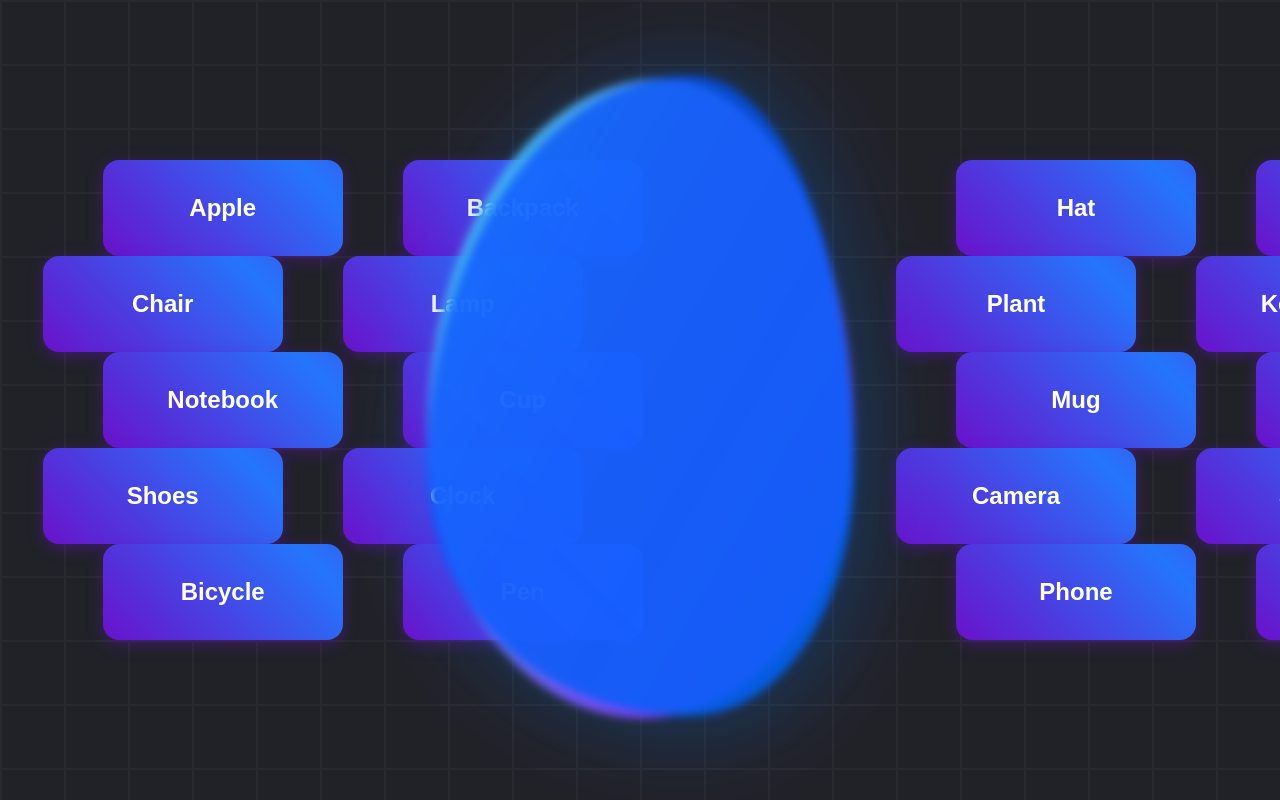
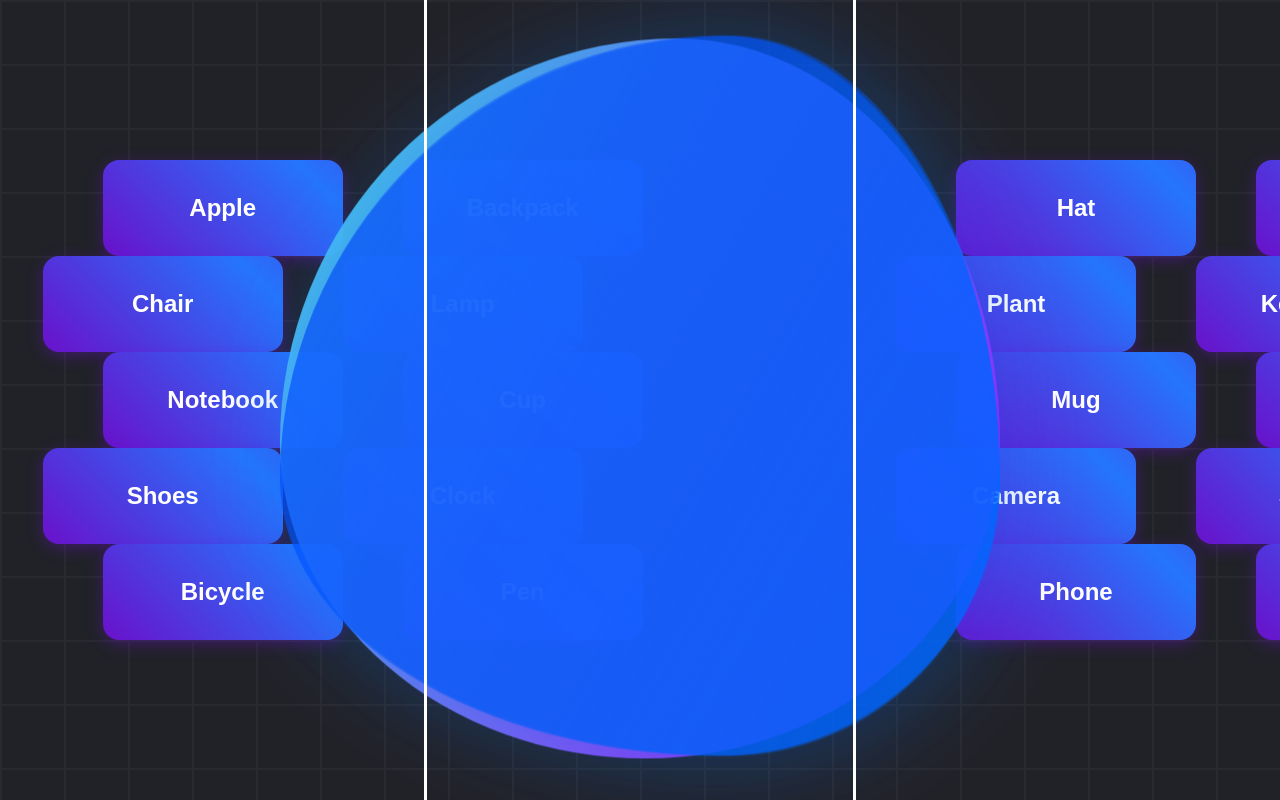
Before and after one commit to tushar-droid/frontend-prot, a React (Vite) app: page / in a window 1280 px wide. Built offline with nearby package versions, Linux system fonts and the light colour scheme.

Commit message:
fixed transition for elements coming outside dropped zone.

```diff
--- a/src/components/blob/Blob.jsx
+++ b/src/components/blob/Blob.jsx
@@ -6,9 +6,13 @@ const Blob = (props) => {
   const { isOver, setNodeRef } = useDroppable({
     id: "drop-item",
   });
+
   return (
-    <div className="blob-container" id="drop-item" ref={setNodeRef}>
-      <div className="blob">{props.children}</div>
+    <div className="blob-container">
+      <div className="dropped-items-container" id="drop-item" ref={setNodeRef}>
+        {props.children}
+      </div>
+      <div className="blob"></div>
     </div>
   );
 };
--- a/src/components/blob/blob.css
+++ b/src/components/blob/blob.css
@@ -3,23 +3,22 @@
   display: flex;
   align-items: center;
   justify-content: center;
-  /* position: absolute;
-  left: 50%;
-  top: 50%;
-  transform: translate(-50%, -50%); */
+  position: relative;
+
+  width: 50rem;
+  height: 50rem;
 }
 
 .blob {
   background-image: linear-gradient(120deg, #34e0f0 0%, #b400ff 100%);
   border-radius: 42% 58% 70% 30% / 45% 45% 55% 55%;
-  width: 40rem;
-  height: 40rem;
+  width: 45rem;
+  height: 45rem;
   animation: morph 3s linear infinite;
   transform-style: preserve-3d;
   outline: 1px solid transparent;
   will-change: border-radius;
-  display: flex;
-  filter: blur(4px);
+  position: absolute;
 }
 .blob:before,
 .blob:after {
@@ -55,6 +54,19 @@
   text-indent: -21px;
 }
 
+.dropped-items-container {
+  height: 100%;
+  width: 100%;
+  outline: white solid;
+  z-index: 9;
+  display: grid;
+  grid-template-rows: repeat(3, 1fr);
+  grid-template-columns: repeat(3, 1fr);
+  gap: 2%;
+  align-items: center;
+  justify-items: center;
+}
+
 @keyframes morph {
   0%,
   100% {
@@ -81,38 +93,3 @@
     opacity: 0;
   }
 }
-
-.blob-grid {
-  position: absolute;
-  height: 600px;
-  width: 600px;
-  display: grid;
-  grid-template-columns: auto auto auto;
-}
-
-.blob-grid > * {
-  z-index: 1;
-  display: flex;
-  align-items: center;
-  justify-content: center;
-}
-.grid-val {
-  background-image: linear-gradient(
-    120deg,
-    rgba(0, 67, 255, 0.55) 0%,
-    rgba(0, 103, 255, 0.89) 100%
-  );
-  height: 35%;
-  width: 35%;
-  display: flex;
-  align-items: center;
-  justify-content: center;
-  border-radius: 100%;
-  animation: morph 10s linear infinite;
-  filter: blur(0);
-  font-size: medium;
-}
-.grid-val::before,
-.grid-val::after {
-  content: none;
-}
--- a/src/components/optionsContainer/optionscontainer.css
+++ b/src/components/optionsContainer/optionscontainer.css
@@ -2,7 +2,7 @@
   display: grid;
   /* grid-template-columns: repeat(2, minmax(0, 1fr)); */
   grid-template-columns: repeat(3, 1fr);
-  grid-template-rows: masonry;
+  grid-template-rows: repeat(5, 1fr);
 
   height: 60%;
   width: 80%;
```
